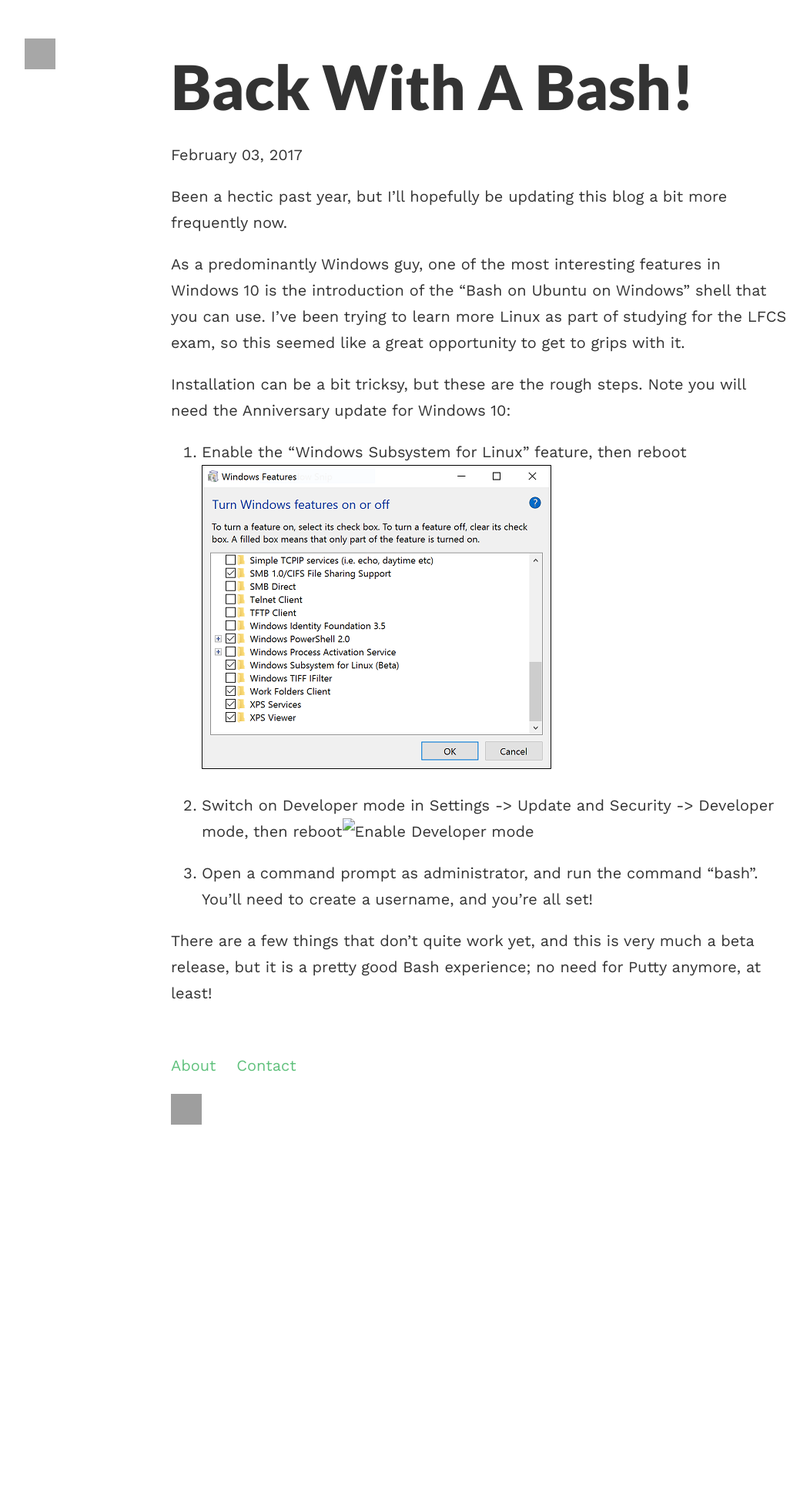
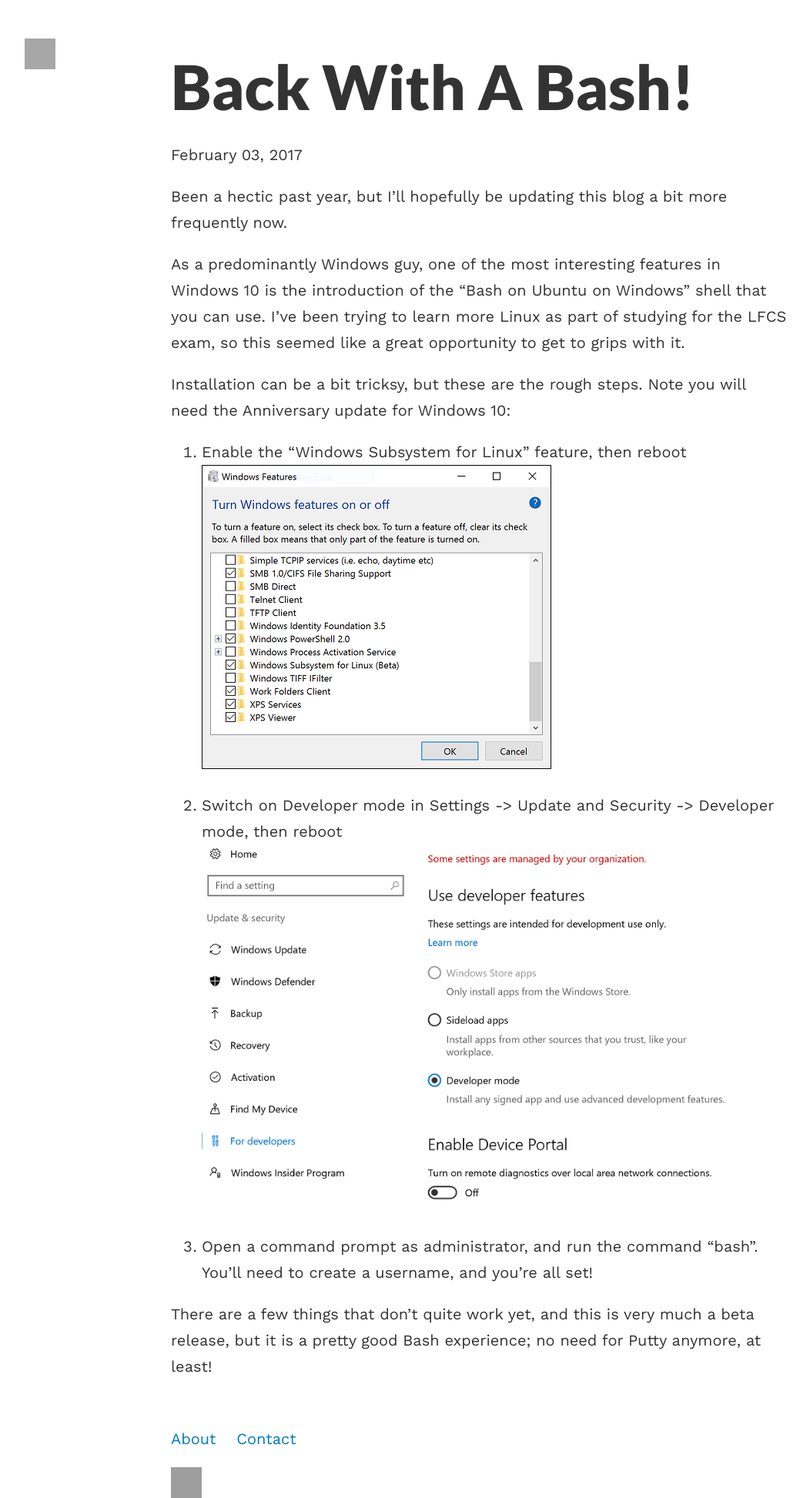
Before and after one commit to bhummerstone/bhummerstone.github.io, a Jekyll site: the page built from _posts/2017-02-03-back-with-a-bash.md, in a window 1280 px wide. Shown: the whole page at 77% size, without its empty margins (18-1070 px from the left). Built offline with Jekyll 4.4.1, drawn with Linux system fonts in a browser that asks for light colours; before the commit the page ends 1461 px from its top, so only the background shows below that; grey boxes are pictures that could not be loaded.

Commit message:
Fixed broken link

```diff
--- a/_config.yml
+++ b/_config.yml
@@ -1,6 +1,6 @@
-### your site title here
+### Site settings
 
-title: Cloudscaping.co.uk
+title: cloudscaping.co.uk
 url: http://cloudscaping.co.uk # name of the repository
 email: b.hummerstone@outlook.com
 
--- a/_posts/2017-02-03-back-with-a-bash.md
+++ b/_posts/2017-02-03-back-with-a-bash.md
@@ -15,7 +15,7 @@ Installation can be a bit tricksy, but these are the rough steps. Note you will
 ![WSL Windows Feature]({{ site.url }}/images/wsl-feature.PNG)
 
 2. Switch on Developer mode in Settings -> Update and Security -> Developer mode, then reboot
-![Enable Developer mode]({{ site.url }}/assets/developer-mode.PNG)
+![Enable Developer mode]({{ site.url }}/images/developer-mode.PNG)
 
 3. Open a command prompt as administrator, and run the command "bash". You'll need to create a username, and you're all set!
 
--- a/css/main.scss
+++ b/css/main.scss
@@ -14,7 +14,7 @@ $spacing-unit:     30px;
 
 $text-color:       #333;
 $background-color: #fdfdfd;
-$brand-color:      #60c17d;
+$brand-color:      #0079c1;
 
 $grey-color:       #828282;
 $grey-color-light: lighten($grey-color, 40%);
```
Also changed, not shown: README.md.
